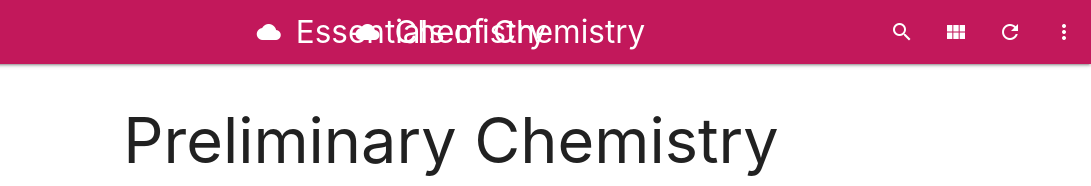
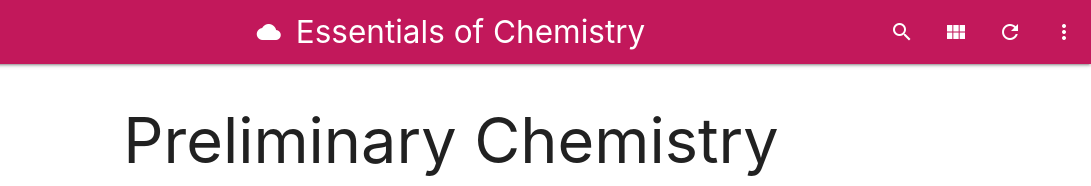
Before and after one commit to essentials-of-chemistry/essentials-of-chemistry, a plain HTML site: page index.html in a window 1280 px wide. Shown: the top 186 px of the page, 189-1280 px from the left. Drawn offline with Linux system fonts and the light colour scheme.

Commit message:
fixed header on main page

```diff
--- a/index.html
+++ b/index.html
@@ -14,8 +14,8 @@
       <div class="navbar-fixed">
         <nav>
           <div class="nav-wrapper pink darken-2">
-            <a href="#!" class="brand-logo center hide-on-med-and-down"><i class="material-icons">cloud</i>Essentials of Chemistry</a>
-            <a href="#!" class="brand-logo center show-on-medium"><i class="material-icons">cloud</i>Chemistry</a>
+            <a href="#!" class="brand-logo center hide-on-med-and-down show-on-large"><i class="material-icons">cloud</i>Essentials of Chemistry</a>
+            <a href="#!" class="brand-logo center show-on-medium hide-on-large-only"><i class="material-icons">cloud</i>Chemistry</a>
             <a href="#" data-target="slide-out" class="sidenav-trigger show-on-large"><i class="material-icons">menu</i></a>
             <ul class="right hide-on-med-and-down">
               <li><a href="sass.html"><i class="material-icons">search</i></a></li>
```
